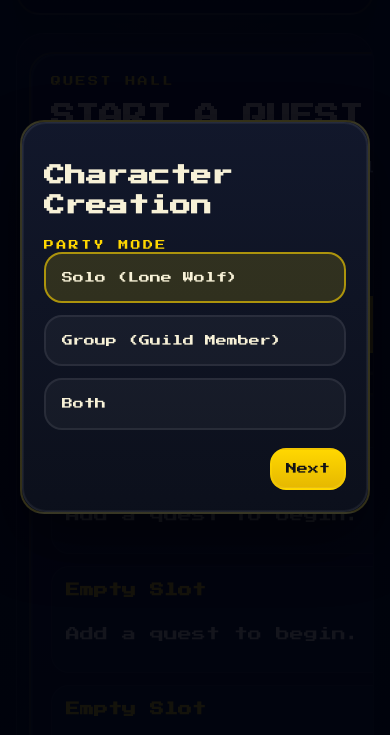
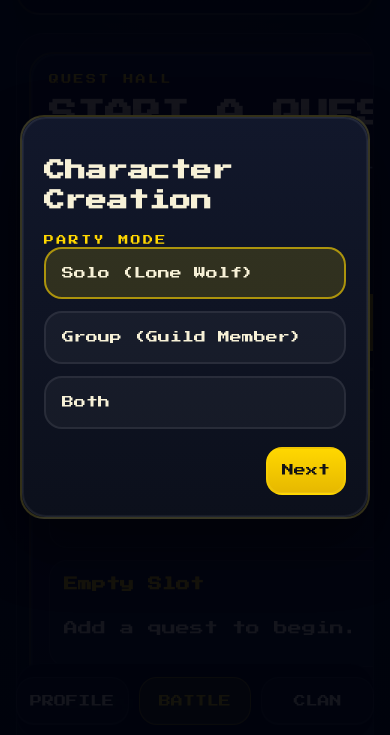
Before and after one commit to barbarossalmanpt/questmax, a plain HTML site: page index.html in a window 390 px wide. Shown: the part 105-840 px from the top of the page. Drawn offline with Linux system fonts and the light colour scheme.

Commit message:
Improve phone-first layout, fix slide width, and strengthen quest CTA

```diff
--- a/styles.css
+++ b/styles.css
@@ -157,6 +157,23 @@ button:hover,
   background: linear-gradient(180deg, rgba(255,255,255,0.02), rgba(255,255,255,0.04));
   border: 1px solid rgba(255,255,255,0.08);
   min-height: 72vh;
+  scroll-snap-type: x mandatory;
+  touch-action: pan-y;
+}
+
+.screen-strip {
+  display: flex;
+  width: 300%;
+  transform: translateX(0%);
+  transition: transform 0.35s ease;
+}
+
+.screen {
+  min-width: 100%;
+  padding: 22px 16px;
+  display: grid;
+  gap: 18px;
+  scroll-snap-align: start;
 }
 
 .top-left {
@@ -213,28 +230,6 @@ button:hover,
   color: var(--gold);
   border-color: rgba(255,215,0,0.6);
   background: rgba(255,215,0,0.12);
-}
-
-.screen-window {
-  overflow: hidden;
-  border-radius: 28px;
-  position: relative;
-  background: linear-gradient(180deg, rgba(255,255,255,0.02), rgba(255,255,255,0.04));
-  border: 1px solid rgba(255,255,255,0.08);
-}
-
-.screen-strip {
-  display: flex;
-  width: 300%;
-  transform: translateX(0%);
-  transition: transform 0.45s cubic-bezier(0.22, 1, 0.36, 1);
-}
-
-.screen {
-  min-width: 100%;
-  padding: 22px;
-  display: grid;
-  gap: 18px;
 }
 
 .card,
@@ -332,9 +327,20 @@ button:hover,
 }
 
 .hero-button {
-  width: min(280px, 100%);
-  font-size: 14px;
+  width: 100%;
+  max-width: 100%;
+  font-size: 16px;
   padding: 18px 20px;
+}
+
+.quest-summary,
+.quick-actions,
+.clan-actions,
+.battle-stats,
+.achievement-panel,
+.history-panel,
+.hero-panel {
+  width: 100%;
 }
 
 .section-row {
@@ -627,27 +633,31 @@ button:hover,
   }
 
   .page-tabs {
-    grid-template-columns: repeat(3, minmax(0, 1fr));
+    display: none;
   }
 
   .bottom-nav {
     display: grid;
     grid-template-columns: repeat(3, minmax(0, 1fr));
     gap: 10px;
-    padding: 10px 0 12px;
+    padding: 14px 0 14px;
     width: 100%;
-    background: rgba(7, 9, 16, 0.96);
+    background: rgba(8, 12, 24, 0.98);
     border-radius: 24px;
     box-shadow: inset 0 0 0 1px rgba(255,255,255,0.06);
     box-sizing: border-box;
+    position: sticky;
+    bottom: 0;
+    z-index: 10;
   }
 
   .bottom-nav button {
     width: 100%;
+    justify-content: center;
   }
 
   .app-shell {
-    padding-bottom: calc(90px + env(safe-area-inset-bottom, 16px));
+    padding-bottom: calc(140px + env(safe-area-inset-bottom, 16px));
   }
 
   .page-tabs {
@@ -659,13 +669,14 @@ button:hover,
   .filter-pill,
   .option-card,
   .action-button {
-    font-size: 11px;
+    font-size: 12px;
   }
 
   .page-tag,
   .nav-button,
   .filter-pill,
-  .option-card {
+  .option-card,
+  .action-button {
     min-height: 48px;
     white-space: normal;
     word-break: break-word;
@@ -674,6 +685,43 @@ button:hover,
   .page-tag {
     padding: 12px 10px;
     min-height: 50px;
+  }
+
+  .hero-copy h2 {
+    font-size: 28px;
+    line-height: 1.15;
+  }
+
+  .hero-copy p,
+  .stat-row,
+  .battle-detail,
+  .chest-meta,
+  .history-item,
+  .badge-card,
+  .quest-card,
+  .feed-card,
+  .report-card {
+    font-size: 13px;
+  }
+
+  .hero-panel,
+  .battle-stats,
+  .quest-summary,
+  .quick-actions,
+  .clan-header,
+  .clan-chest,
+  .clan-actions,
+  .achievement-panel,
+  .history-panel {
+    padding: 18px;
+  }
+
+  .status-pill,
+  .profile-badge,
+  .level-pill,
+  .xp-pill {
+    flex: 1 1 45%;
+    min-width: 120px;
   }
 
   .nav-button {
```
